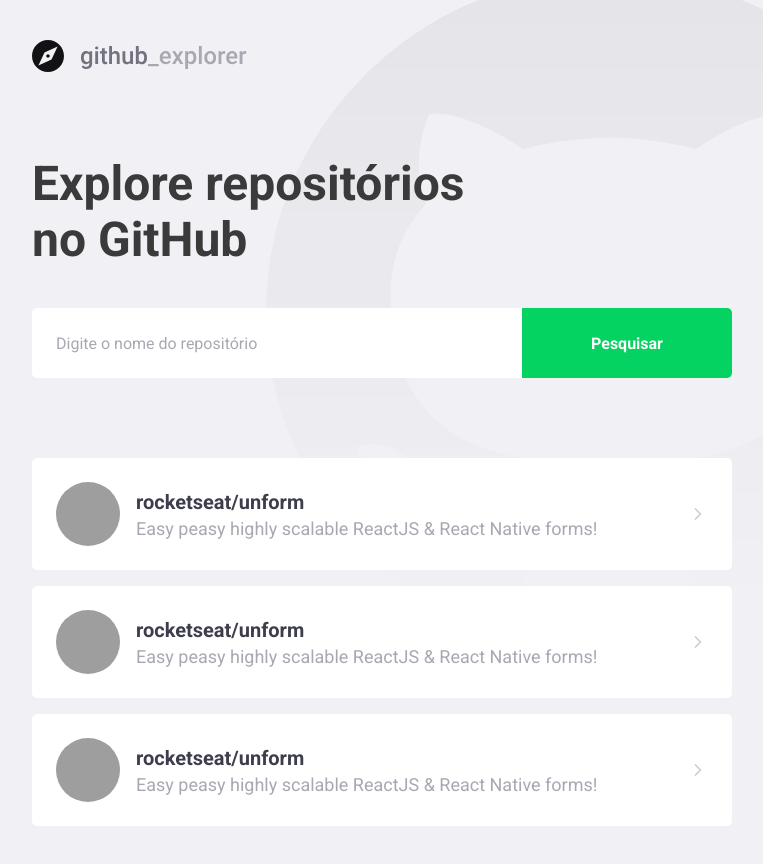
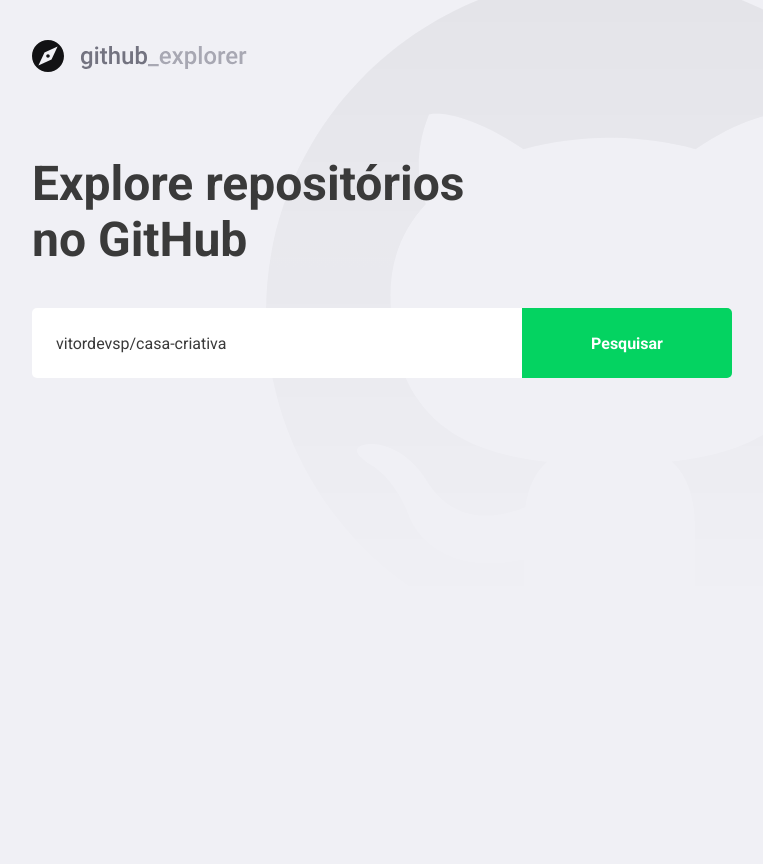
Before and after one commit to devsp-rocketseat/github-explorer-gostack, a React (Create React App) app: page / in a window 1280 px wide. Shown: the whole page, without its empty margins (148-911 px from the left). After the commit the page ends 800 px from the top, so only its background shows below. Built offline with nearby package versions, Linux system fonts and the light colour scheme; grey boxes are pictures that could not be loaded.

Commit message:
update: Conectando a API

```diff
--- a/package.json
+++ b/package.json
@@ -10,6 +10,7 @@
     "@types/node": "^12.0.0",
     "@types/react": "^17.0.0",
     "@types/react-dom": "^17.0.0",
+    "axios": "^0.21.1",
     "polished": "^4.1.1",
     "react": "^17.0.1",
     "react-dom": "^17.0.1",
--- a/src/pages/Dashboard/index.tsx
+++ b/src/pages/Dashboard/index.tsx
@@ -1,52 +1,59 @@
+import { FormEvent, useState } from 'react'
+import api from '../../services/api'
+
 import { FiChevronRight } from 'react-icons/fi'
 import logoImg from '../../assets/logo.svg'
 
 import { Title, Form, Repositories } from './styles'
 
+interface Repository {
+    full_name: string
+    description: string
+    owner: {
+        login: string
+        avatar_url: string
+    }
+}
+
 const Dashboard: React.FC = () => {
+    const [newRepo, setNewRepo] = useState('vitordevsp/casa-criativa')
+    const [repositories, setRepositories] = useState<Repository[]>([])
+
+    async function handleAddRepository(event: FormEvent<HTMLFormElement>): Promise<void> {
+        event.preventDefault()
+
+        const response = await api.get<Repository>(`repos/${newRepo}`)
+
+        const repository = response.data
+
+        setRepositories([...repositories, repository])
+
+        setNewRepo('')
+    }
+
     return (
         <>
             <img src={logoImg} alt="GitHub Explorer" />
             <Title>Explore repositórios no GitHub</Title>
 
-            <Form>
-                <input placeholder="Digite o nome do repositório" />
+            <Form onSubmit={handleAddRepository}>
+                <input value={newRepo} onChange={e => setNewRepo(e.target.value)} placeholder="Digite o nome do repositório" />
                 <button type="submit">Pesquisar</button>
             </Form>
 
             <Repositories>
-                <a href="teste">
-                    <img src="https://github.com/vitordevsp.png" alt="Vitor DevSP" />
+                {repositories.map(repo => (
+                    <a key={repo.full_name} href="teste">
+                        <img src={repo.owner.avatar_url} alt={repo.owner.login} />
 
-                    <div>
-                        <strong>rocketseat/unform</strong>
-                        <p>Easy peasy highly scalable ReactJS & React Native forms!</p>
-                    </div>
+                        <div>
+                            <strong>{repo.full_name}</strong>
+                            <p>{repo.description}</p>
+                        </div>
 
-                    <FiChevronRight size={20} />
-                </a>
-
-                <a href="teste">
-                    <img src="https://github.com/vitordevsp.png" alt="Vitor DevSP" />
-
-                    <div>
-                        <strong>rocketseat/unform</strong>
-                        <p>Easy peasy highly scalable ReactJS & React Native forms!</p>
-                    </div>
-
-                    <FiChevronRight size={20} />
-                </a>
-
-                <a href="teste">
-                    <img src="https://github.com/vitordevsp.png" alt="Vitor DevSP" />
-
-                    <div>
-                        <strong>rocketseat/unform</strong>
-                        <p>Easy peasy highly scalable ReactJS & React Native forms!</p>
-                    </div>
-
-                    <FiChevronRight size={20} />
-                </a>
+                        <FiChevronRight size={20} />
+                    </a>
+                ))}
             </Repositories>
         </>
     )
--- a/src/pages/Dashboard/styles.ts
+++ b/src/pages/Dashboard/styles.ts
@@ -72,7 +72,8 @@
         }
 
         div {
-            margin-left: 16px;
+            margin: 0 16px;
+            flex: 1;
 
             strong {
               font-size: 20px;
--- /dev/null
+++ b/src/services/api.ts
@@ -0,0 +1,7 @@
+import axios from 'axios'
+
+const api = axios.create({
+    baseURL: 'https://api.github.com',
+})
+
+export default api
```
Also changed, not shown: 1 other file (tests, documents, lock files or other folders).
